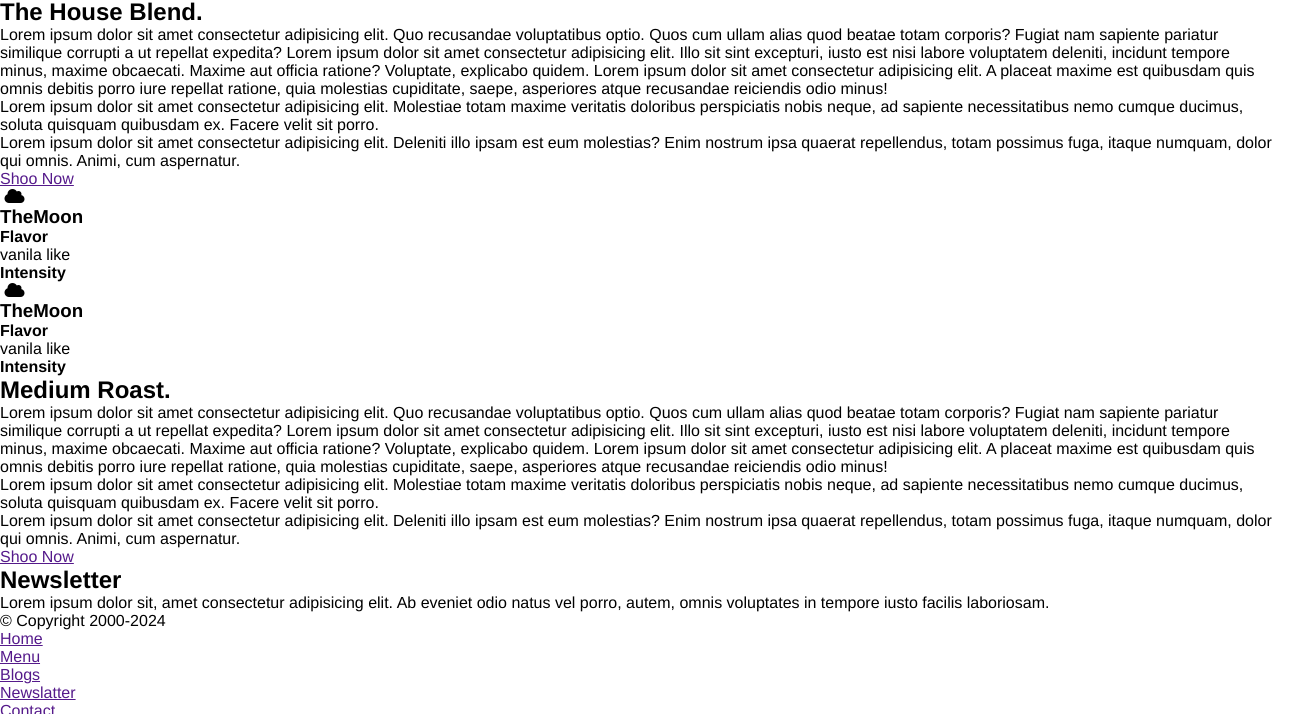
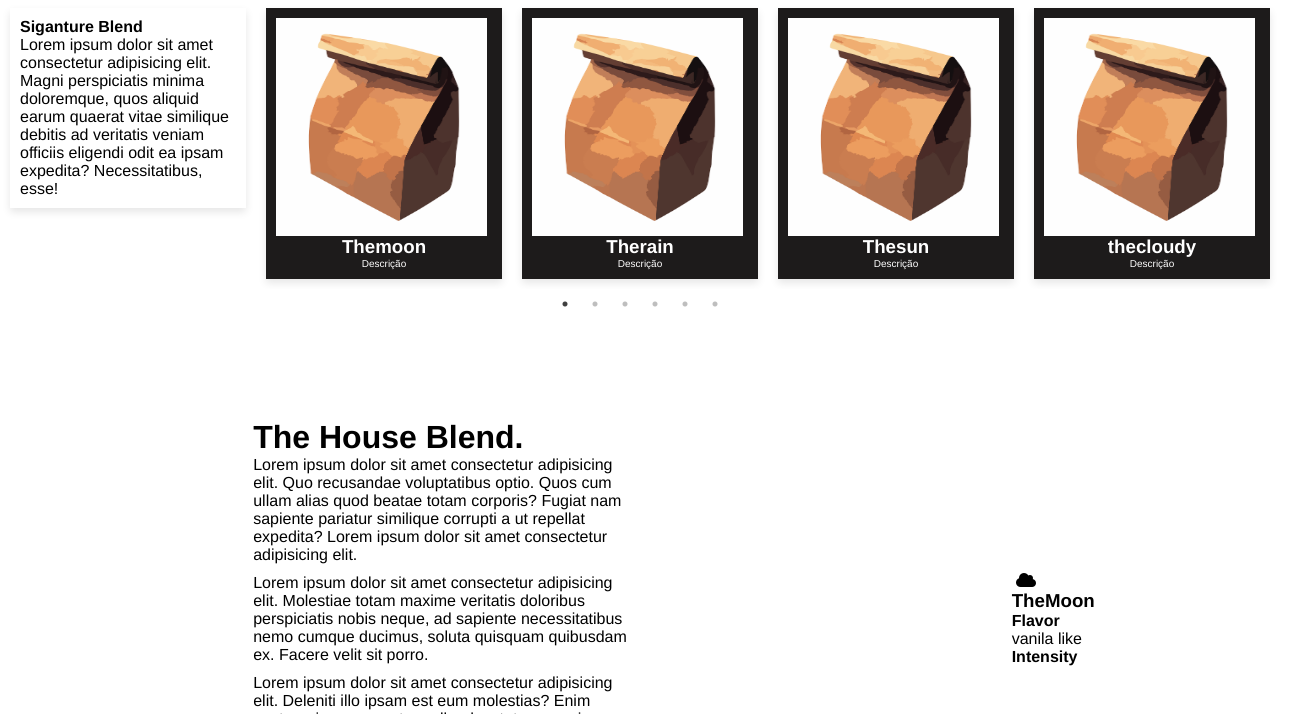
Before and after one commit to GuiLopes1309/AtivPratica, a plain HTML site: page index.html in a window 1280 px wide. Shown: the part 638-1352 px from the top of the page, 1305 px wide, since content can reach past the window. Drawn offline with nearby package versions, Linux system fonts and the light colour scheme.

Commit message:
Entrega ao professor
Entrega

```diff
--- a/index.html
+++ b/index.html
@@ -5,6 +5,8 @@
     <meta name="viewport" content="width=device-width, initial-scale=1.0">
     <title>Sweater Weather</title>
     <script src="https://kit.fontawesome.com/fc4de0ca49.js" crossorigin="anonymous"></script>
+    <link rel="stylesheet" href="https://cdn.jsdelivr.net/npm/slick-carousel@1.8.1/slick/slick.css">
+    <link rel="stylesheet" href="https://cdn.jsdelivr.net/npm/slick-carousel@1.8.1/slick/slick-theme.css">
     <link rel="stylesheet" href="style.css">
     <script src="script.js" defer></script>
 </head>
@@ -73,14 +75,49 @@
 
 
     <section class="section02">
-<!-- colocar carrossel -->
+
+
+        <div class="carousel">
+
+        <div class="card-01">
+            <h4>Siganture Blend</h4>
+            <p>Lorem ipsum dolor sit amet consectetur adipisicing elit. Magni perspiciatis minima doloremque, quos aliquid earum quaerat vitae similique debitis ad veritatis veniam officiis eligendi odit ea ipsam expedita? Necessitatibus, esse!</p>
+        </div>
+            <div class="card">
+                <img src="img/paper-bag-297223_1280.png" alt="">
+                <h3>Themoon</h3>
+                <p>Descrição</p>
+            </div>
+            <div class="card">
+                <img src="img/paper-bag-297223_1280.png" alt="">
+                <h3>Therain</h3>
+                <p>Descrição</p>
+            </div>
+            <div class="card">
+                <img src="img/paper-bag-297223_1280.png" alt="">
+                <h3>Thesun</h3>
+                <p>Descrição </p>
+            </div>
+            <div class="card">
+                <img src="img/paper-bag-297223_1280.png" alt="">
+                <h3>thecloudy</h3>
+                <p>Descrição</p>
+            </div>
+            <div class="card">
+                <img src="img/paper-bag-297223_1280.png" alt="">
+                <h3>thecloudy</h3>
+                <p>Descrição</p>
+            </div>
+
+        </div>
     </section>
 
 
     <section class="section03">
-        <div>
+        <div class="texto">
+
             <h2>The House Blend.</h2>
-            <p>Lorem ipsum dolor sit amet consectetur adipisicing elit. Quo recusandae voluptatibus optio. Quos cum ullam alias quod beatae totam corporis? Fugiat nam sapiente pariatur similique corrupti a ut repellat expedita? Lorem ipsum dolor sit amet consectetur adipisicing elit. Illo sit sint excepturi, iusto est nisi labore voluptatem deleniti, incidunt tempore minus, maxime obcaecati. Maxime aut officia ratione? Voluptate, explicabo quidem. Lorem ipsum dolor sit amet consectetur adipisicing elit. A placeat maxime est quibusdam quis omnis debitis porro iure repellat ratione, quia molestias cupiditate, saepe, asperiores atque recusandae reiciendis odio minus! </p>
+            <p>Lorem ipsum dolor sit amet consectetur adipisicing elit. Quo recusandae voluptatibus optio. Quos cum ullam alias quod beatae totam corporis? Fugiat nam sapiente pariatur similique corrupti a ut repellat expedita? Lorem ipsum dolor sit amet consectetur adipisicing elit. </p>
 
             <p>Lorem ipsum dolor sit amet consectetur adipisicing elit. Molestiae totam maxime veritatis doloribus perspiciatis nobis neque, ad sapiente necessitatibus nemo cumque ducimus, soluta quisquam quibusdam ex. Facere velit sit porro.</p>
 
@@ -89,7 +126,8 @@
 
             <a href="">Shoo Now</a>
 
-        </div>
+
+    </div>
 
         <div class="box">
 
@@ -110,7 +148,7 @@
     <section class="section04">
         <div class="box">
 
-            <div class="cloud02">
+            <div class="cloud01">
                 <img src="" alt="">
 
                 <i class="fa-solid fa-cloud"></i>
@@ -124,9 +162,9 @@
             </div>
         </div>
 
-        <div>
+        <div class="texto">
             <h2>Medium Roast.</h2>
-            <p>Lorem ipsum dolor sit amet consectetur adipisicing elit. Quo recusandae voluptatibus optio. Quos cum ullam alias quod beatae totam corporis? Fugiat nam sapiente pariatur similique corrupti a ut repellat expedita? Lorem ipsum dolor sit amet consectetur adipisicing elit. Illo sit sint excepturi, iusto est nisi labore voluptatem deleniti, incidunt tempore minus, maxime obcaecati. Maxime aut officia ratione? Voluptate, explicabo quidem. Lorem ipsum dolor sit amet consectetur adipisicing elit. A placeat maxime est quibusdam quis omnis debitis porro iure repellat ratione, quia molestias cupiditate, saepe, asperiores atque recusandae reiciendis odio minus! </p>
+            <p>Lorem ipsum dolor sit amet consectetur adipisicing elit. Quo recusandae voluptatibus optio. Quos cum ullam alias quod beatae totam corporis? Fugiat nam sapiente pariatur similique corrupti a ut repellat expedita? Lorem ipsum dolor sit amet consectetur adipisicing elit. </p>
 
             <p>Lorem ipsum dolor sit amet consectetur adipisicing elit. Molestiae totam maxime veritatis doloribus perspiciatis nobis neque, ad sapiente necessitatibus nemo cumque ducimus, soluta quisquam quibusdam ex. Facere velit sit porro.</p>
 
@@ -142,7 +180,18 @@
 
         <div>
             <h2>Newsletter</h2>
-            <p>Lorem ipsum dolor sit, amet consectetur adipisicing elit. Ab eveniet odio natus vel porro, autem, omnis voluptates in tempore iusto facilis laboriosam.</p>
+            <p>Lorem ipsum dolor sit, amet consectetur adipisicing elit. <br>
+                Ab eveniet odio natus vel porro, autem, omnis voluptates.</p>
+        </div>
+
+        <div>
+            <label for="email"></label>
+                <input type="email" id="email" name="email" placeholder="Email" required> <br>
+
+                <label for="nome"></label>
+                <input type="text" id="nome" name="nome" placeholder="Nome" required>
+
+                <button type="submit">Enviar</button>
         </div>
     </section>
 
@@ -151,7 +200,7 @@
             <p>© Copyright 2000-2024</p>
         </div>
 
-        <div>
+        <div class="f-list">
             <nav>
                 <ul>
                     <li>
@@ -173,11 +222,20 @@
             </nav>
         </div>
 
-        <div>
+        <div class="icone">
             <i class="fa-brands fa-square-facebook"></i>
             <i class="fa-brands fa-instagram"></i>
             <i class="fa-brands fa-twitter"></i>
         </div>
     </footer>
+
+    <!-- Inclui JQuery (biblioteca de JavaScript que simplifica o código) -->
+    <!-- JQuery é necessário para o Slick Carousel funcionar, por isso deve ser adicionado antes  -->
+    <!-- Aqui usamos o link CDN para obter o JQuery diretamente da web -->
+    <script src="https://code.jquery.com/jquery-3.6.0.min.js"></script>
+
+    <!-- Inclui o JavaScript do Slick Carousel, que controla a funcionalidade do carrossel -->
+    <!-- Link CDN do JavaScript do Slick, essencial para inicializar e configurar o carrossel -->
+    <script src="https://cdn.jsdelivr.net/npm/slick-carousel@1.8.1/slick/slick.min.js"></script>
 </body>
 </html>
--- a/script.js
+++ b/script.js
@@ -0,0 +1,21 @@
+$(document).ready(function() {
+
+    //Seleciona o container .carousel e aplica a função slick() que ativa o carrossel com as configurações abaixo
+    $('.carousel').slick({
+
+        //slidesToShow: número de cards exibidos ao mesmo tempo no carrossel
+        slidesToShow: 5, // Exibe 3 cards ao mesmo tempo
+
+        //slidesToScroll: define quantos cards serão deslizados ao mover o carrossel
+        slidesToScroll: 1, // Move 1 card por vez ao deslizar
+
+        //infinite quando true, o carrossel retorna ao ínicio automaticamente
+        infinite: true, // Mantém o carrossel em rotação contínua
+
+        //dots: quando true, ativa os pontos de navegação abaixo do carrossel
+        dots: true, // Ativa pontos de navegação para os usuários
+
+        //arrows: exibe setas de navegação nas laterais do carrossel
+        arrows: true //Ativa as setas para navegar entre os cards
+    });
+});
--- a/style.css
+++ b/style.css
@@ -80,3 +80,173 @@ header {
 .section01 a {
     color: black;
 }
+
+
+.card-01 {
+    padding: 10px;
+    margin: 10px;
+    box-shadow: 0 4px 8px rgba(0, 0, 0, 0.1);
+}
+.card {
+    background-color: #1d1b1b;
+    padding: 10px;
+    text-align: center;
+    margin: 10px;
+    box-shadow: 0 4px 8px rgba(0, 0, 0, 0.1);
+}
+
+.card img {
+    display: flex;
+    justify-content: center;
+    width: 16.5vw;
+    height: 17vw;
+}
+.card p {
+    font-size: 10px;
+    color: #ffffff;
+}
+
+.card h3 {
+    color: white;
+}
+
+.section03, .section04 {
+    display: flex;
+    justify-content: space-around;
+    align-items: center;
+    padding: 2rem;
+}
+
+.texto {
+        width: 30vw;
+        height: 50vh;
+        padding: 20px;
+        margin: 3rem;
+}
+
+.texto h2 {
+    font-size: 2rem;
+}
+
+.texto p {
+    font-size: 1rem;
+    margin-bottom: 10px;
+}
+
+.texto a {
+    color: black;
+}
+
+
+.section05 {
+    display: flex;
+    justify-content: space-evenly;
+    align-items: center;
+    padding: 2rem;
+}
+.section05 p {
+    font-size: 1rem;
+}
+
+.section05 h2 {
+    font-size: 2rem;
+}
+
+label {
+    color: #333;
+    display: block;
+    margin-bottom: 6px;
+}
+
+input {
+    padding: 12px;
+    border: 1px solid #ccc;
+    border-radius: 4px;
+    font-size: 1rem;
+    color: #333;
+}
+
+button {
+    padding: 12px;
+    background-color: rgb(0, 0, 0);
+    color: white;
+    border: none;
+    border-radius: 2px;
+    font-size: 16px;
+    cursor: pointer;
+}
+
+footer {
+    padding: 5rem;
+    display: flex;
+    justify-content: space-between;
+    align-items: center;
+}
+.f-list nav ul {
+    display: flex;
+    gap: 2.5rem;
+}
+
+.f-list a {
+    text-decoration: none;
+    color: black;
+    font-size: 1rem;
+}
+
+.f-list a:hover {
+    transition: 0.5s;
+    color: red ;
+}
+
+.icone {
+    font-size: 2rem;
+}
+
+
+@media (max-width : 840px) {
+
+    header {
+        background-position: 40%;
+    }
+    .list nav ul {
+        flex-wrap: wrap;
+        gap: 1rem;
+    }
+     .list a {
+        font-size: 1rem;
+     }
+
+
+     .section01 {
+        background-position: 40%;
+        flex-direction: column;
+        flex-wrap: wrap;
+     }
+
+     .section01 nav ul {
+        flex-direction: column;
+        flex-wrap: wrap;
+     }
+
+
+     .section03, .section04 {
+        flex-direction: column;
+        flex-wrap: wrap;
+     }
+
+     .texto {
+        flex-wrap: wrap;
+     }
+
+
+     .section05 {
+        flex-direction: column;
+        flex-wrap: wrap;
+     }
+
+     footer {
+        flex-direction: column;
+        flex-wrap: wrap;
+     }
+
+}
```
